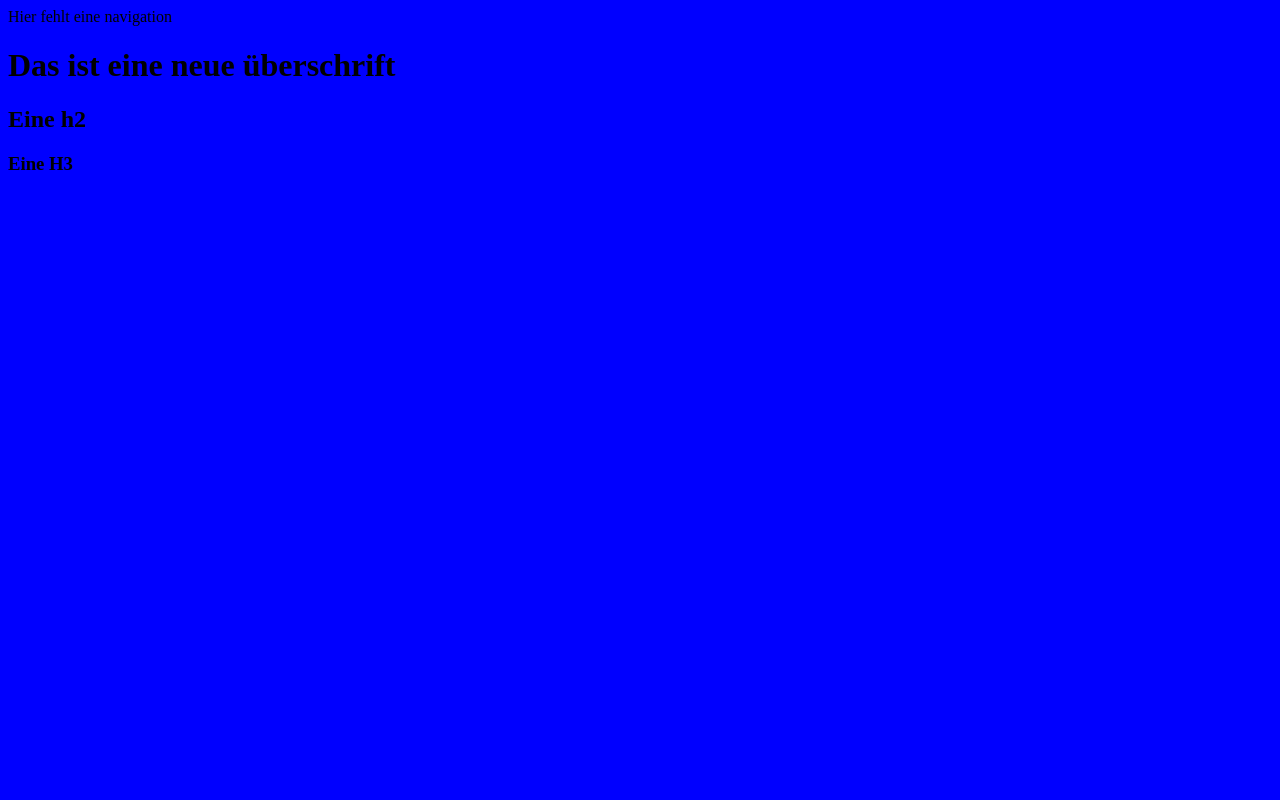
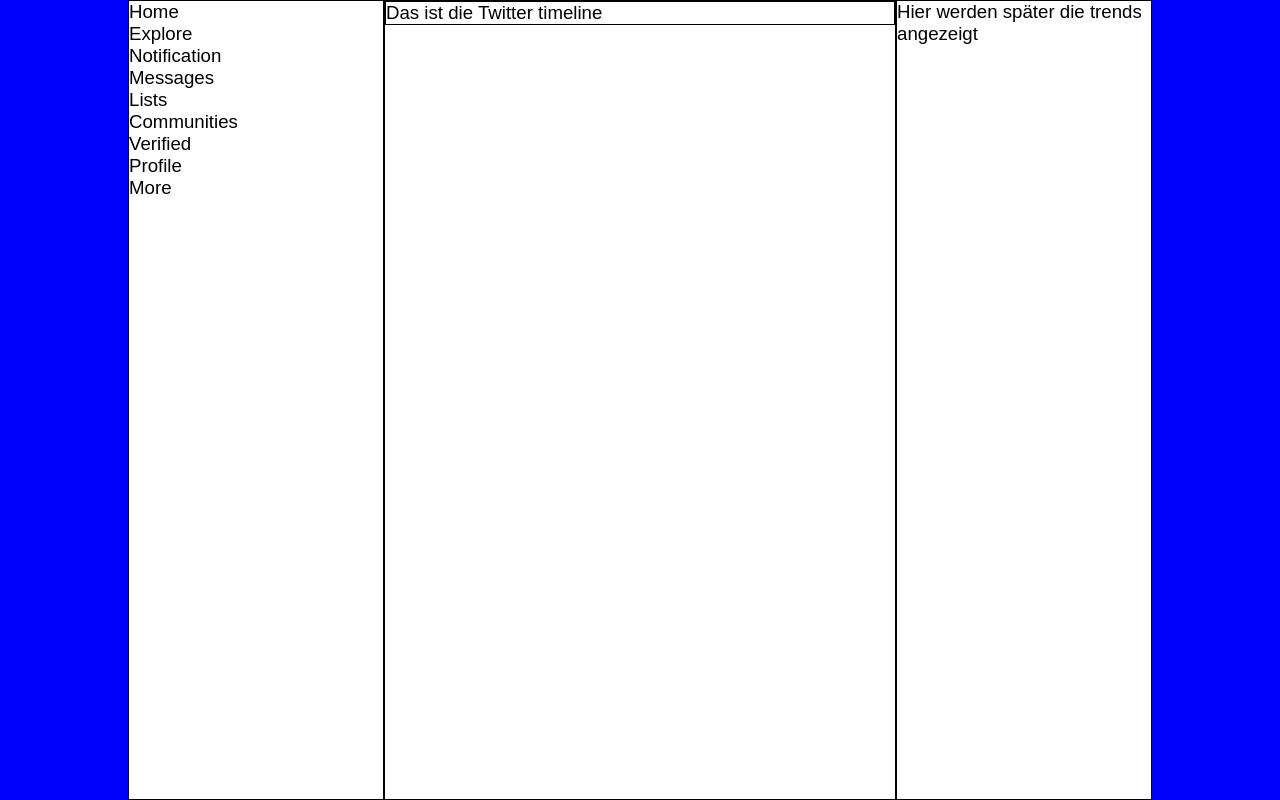
Before and after one commit to PavelHV2001Berlin/twitter_clone_2023, a Next.js app: page / in a window 1280 px wide. Built offline with nearby package versions, Linux system fonts and the light colour scheme.

Commit message:
settup basic css styles (grid layout, etc)

```diff
--- a/app/layout.js
+++ b/app/layout.js
@@ -1,5 +1,7 @@
 import React from 'react'
 import '@styles/globals.css';
+import NavigationBar from '@components/NavigationBar';
+import Trends from '@components/Trends';
 export const metadata = {
     title: "Twitter-Clone",
     description: 'Discover & Share AI Prompts'
@@ -8,11 +10,19 @@
   return (
     <html lang='en'>
         <body>
-            <nav>Hier fehlt eine navigation</nav>
-            <main className='app'>
-                {children}
-            </main>
+
+          <div className='grid-layout'>
+            <NavigationBar/>
+              <main className='container'>
+                  {children}
+              </main>
+              <aside className='container'>
+                <Trends/>
+              </aside>
+          </div>
+
         </body>
+
     </html>
   )
 }
--- a/app/page.jsx
+++ b/app/page.jsx
@@ -2,7 +2,7 @@
 
 const Home = () => {
   return (
-    <div><h1>Das ist eine neue überschrift</h1><h2>Eine h2</h2><h3>Eine H3</h3></div>
+    <div className='container'>Das ist die Twitter timeline</div>
   )
 }
 
--- /dev/null
+++ b/components/NavigationBar.jsx
@@ -0,0 +1,22 @@
+import React from 'react'
+
+const NavigationBar = () => {
+  return (
+    <nav className='container'>
+       <ul>
+        <li>Home</li>
+        <li>Explore</li>
+        <li>Notification</li>
+        <li>Messages</li>
+        <li>Lists</li>
+        <li>Communities</li>
+        <li>Verified</li>
+        <li>Profile</li>
+        <li>More</li>
+      </ul>
+    </nav>
+
+  )
+}
+
+export default NavigationBar
--- /dev/null
+++ b/components/Trends.jsx
@@ -0,0 +1,12 @@
+import React from 'react'
+
+const Trends = () => {
+  return (
+    <div>
+              Hier werden später die trends angezeigt
+    </div>
+
+    )
+}
+
+export default Trends
--- a/styles/globals.css
+++ b/styles/globals.css
@@ -1,3 +1,35 @@
+*{
+    margin: 0;
+    padding: 0;
+}
+:root{
+    --main-color: #000;
+    --text-color: #000;
+    --secondary-text-color: #000;
+    --color-1: #000;
+    --color-2: #000;
+    --color-3: #000;
+}
+html{
+    font-family: Poppins, sans-serif;
+    font-size: 14pt;
+}
 body{
+    min-height: 100vh;
     background-color: blue;
 }
+ul{
+    list-style-type: none;
+}
+.container{
+    background-color: white;
+    border: 1px solid black;
+}
+.grid-layout{
+    display: grid;
+    grid-template-columns: 1fr 2fr 1fr;
+    grid-template-rows: 100%;
+    height: 100vh;
+    width: 80%;
+    margin: 0 auto;
+}
```
